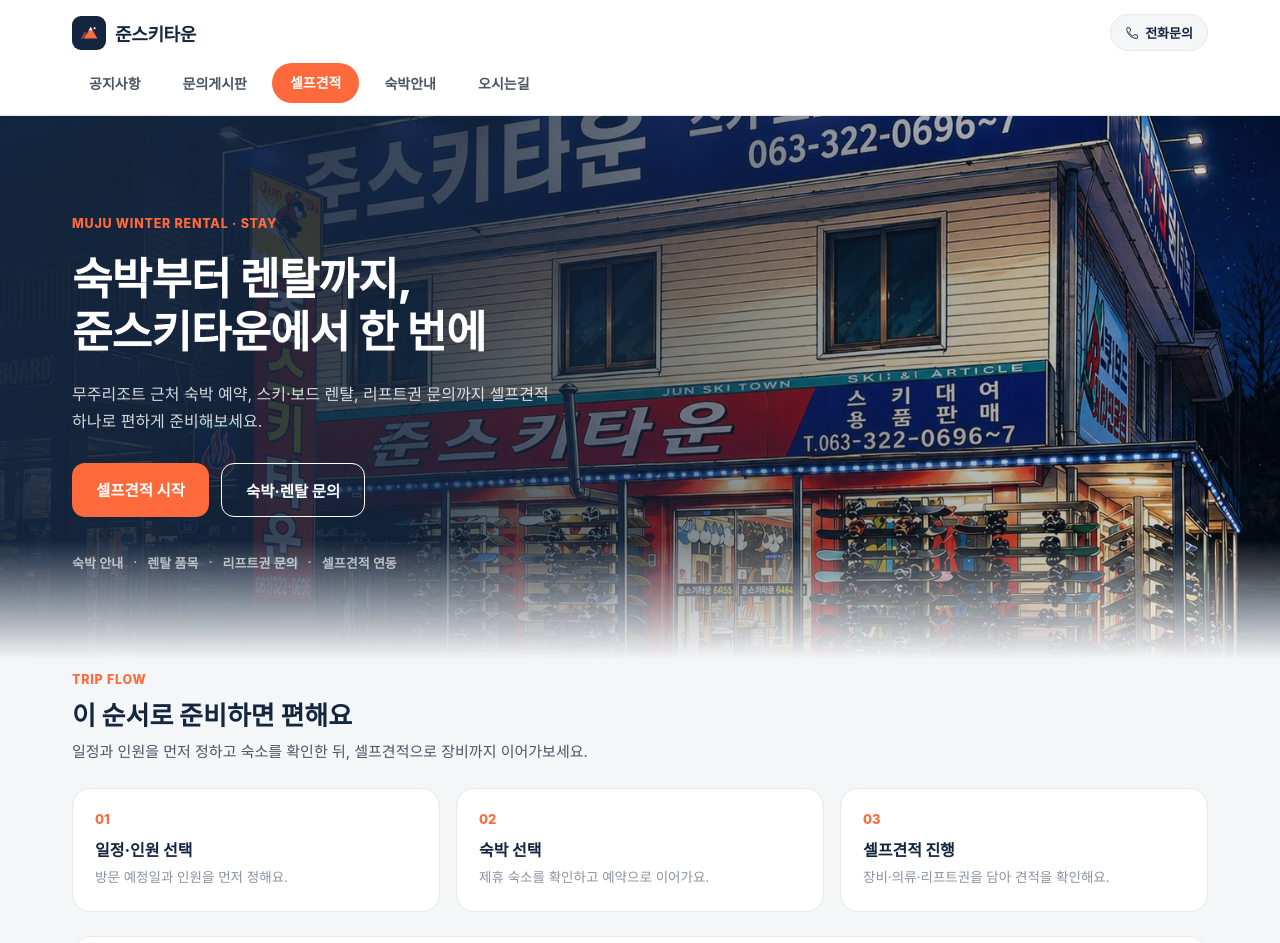
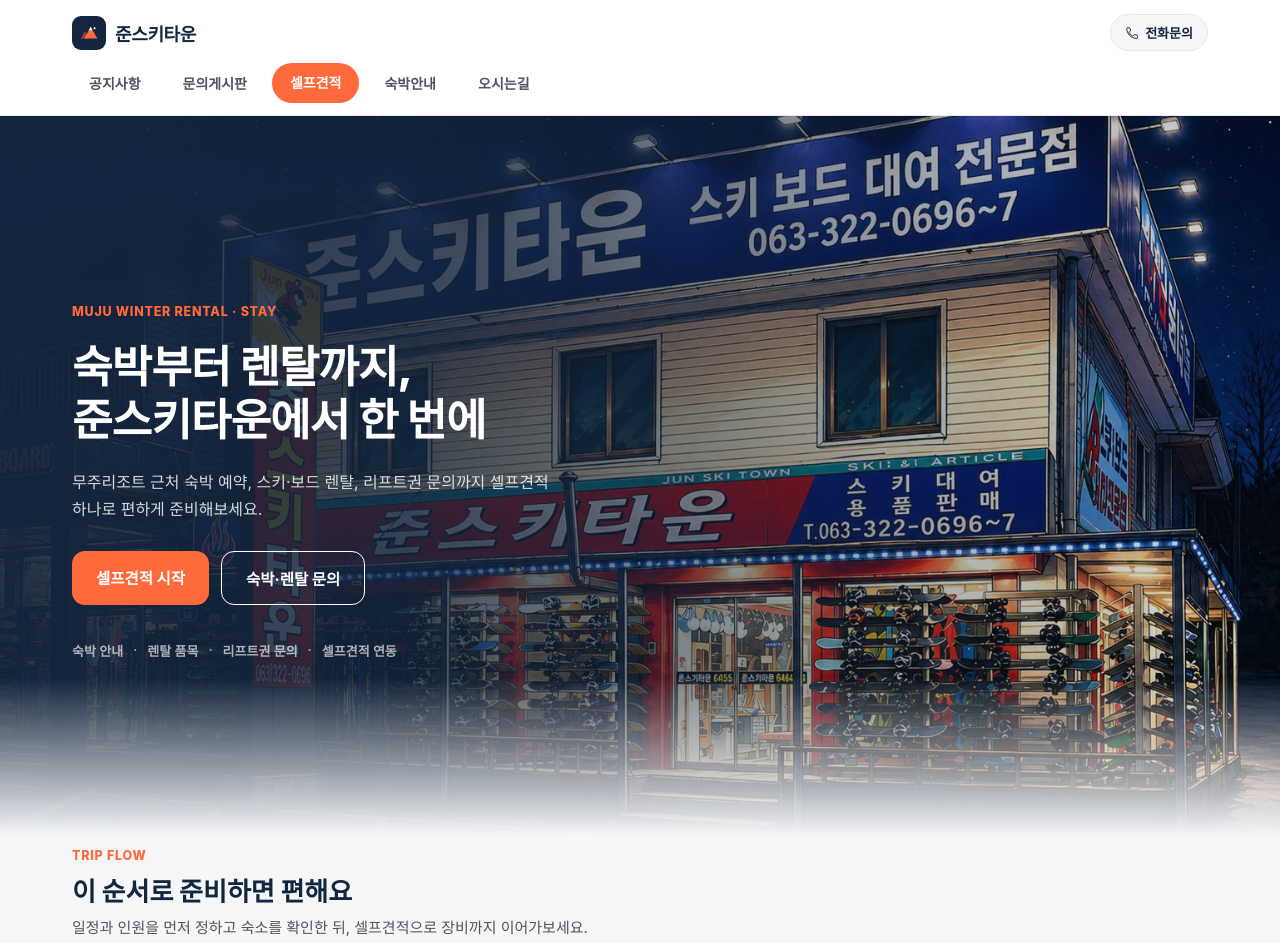
Before and after one commit to rosookwan/ski-rent-shop, a plain HTML site: page index.html in a window 1280 px wide. Shown: the top 943 px of the page. Drawn offline with Linux system fonts and the light colour scheme; a web font is replaced by a local one.

Commit message:
Zoom out hero image on wide screens
- 넓은 화면에서 히어로 높이를 이미지 비율(1538:1023) 기준으로 계산해
  세로 노출 최대화 (기존 68% → 뷰포트 높이 내에서 최대 100%)
- 90vh/880px 상한으로 초대형 화면에서 과도한 확장 방지

Co-Authored-By: Claude Fable 5 <noreply@anthropic.com>

```diff
--- a/index.html
+++ b/index.html
@@ -10,13 +10,28 @@
   body{margin:0;background:#F5F6F8;font-family:'Pretendard',-apple-system,BlinkMacSystemFont,'Malgun Gothic',sans-serif;word-break:keep-all;-webkit-font-smoothing:antialiased;}
   input{outline:none;font-family:inherit;}
   input:focus{border-color:#FF6A3D !important;}
+  .hero{
+    background-color:#14263F;
+    background-image:linear-gradient(180deg, rgba(20,38,63,0) 78%, #F5F6F8 100%), linear-gradient(100deg, rgba(20,38,63,.95) 0%, rgba(20,38,63,.82) 34%, rgba(20,38,63,.40) 66%, rgba(20,38,63,.10) 100%), url('uploads/skishopImg.jpg');
+    background-size:cover,cover,cover;
+    background-position:center;
+    background-repeat:no-repeat;
+    display:flex;align-items:center;
+    min-height:clamp(480px,68vh,720px);
+  }
+  /* 넓은 화면: 이미지 비율(1538:1023)에 맞춰 세로 노출 최대화 */
+  @media (min-width:900px){
+    .hero{
+      min-height:min(calc(100vw * 0.6652), 90vh, 880px);
+    }
+  }
 </style>
 </head>
 <body>
 
 <div id="siteHeader"></div>
 
-<section style="background-color:#14263F;background-image:linear-gradient(180deg, rgba(20,38,63,0) 78%, #F5F6F8 100%), linear-gradient(100deg, rgba(20,38,63,.95) 0%, rgba(20,38,63,.82) 34%, rgba(20,38,63,.40) 66%, rgba(20,38,63,.10) 100%), url('uploads/skishopImg.jpg');background-size:cover,cover,cover;background-position:center,center,center;background-repeat:no-repeat;display:flex;align-items:center;min-height:clamp(480px,68vh,720px);">
+<section class="hero">
   <div style="max-width:1200px;margin:0 auto;width:100%;padding:76px clamp(16px,4vw,32px) 64px;display:flex;flex-direction:column;gap:22px;">
     <div style="font-size:12.5px;font-weight:800;letter-spacing:.06em;color:#FF6A3D;text-transform:uppercase;">MUJU WINTER RENTAL · STAY</div>
     <h1 style="margin:0;font-size:clamp(28px,6vw,44px);line-height:1.2;font-weight:800;color:#FFFFFF;letter-spacing:-0.02em;max-width:680px;">숙박부터 렌탈까지,<br/>준스키타운에서 한 번에</h1>
```
